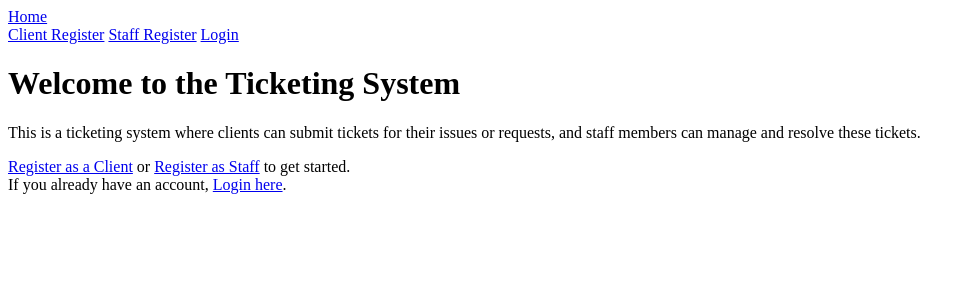
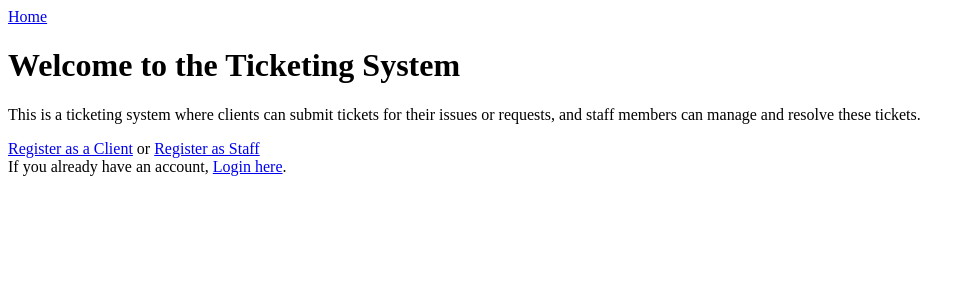
Before and after one commit to MuturiIsaac/django_heroku_project, a Django app: page / in a window 1280 px wide. Shown: the top 300 px of the page, without its empty margins (0-972 px from the left). Run offline with Django 5.2, Linux system fonts and the light colour scheme.

Commit message:
"Added logout link, removed register links for clients and staff from base template. Updated home view to display appropriate messages for clients and staff based on authentication status. Added client and staff dashboard views and redirects after client and staff registration respectively

```diff
--- a/ticketing_system/templates/base.html
+++ b/ticketing_system/templates/base.html
@@ -15,15 +15,12 @@
             {% if user.is_authenticated %}
                 {% if user.profile.is_staff %}
                     <a href="{% url 'ticket_list' %}">All Tickets</a>
+                    <a href="{% url 'logout' %}">Logout</a>
                 {% else %}
                     <a href="{% url 'ticket_create' %}">Submit Ticket</a>
                     <a href="{% url 'ticket_list' %}">My Tickets</a>
+                    <a href="{% url 'logout' %}">Logout</a>
                 {% endif %}
-                <a href="{% url 'logout' %}">Logout</a>
-            {% else %}
-                <a href="{% url 'client_register' %}">Client Register</a>
-                <a href="{% url 'staff_register' %}">Staff Register</a>
-                <a href="{% url 'login' %}">Login</a>
             {% endif %}
         </div>
     </nav>
--- a/ticketing_system/templates/home.html
+++ b/ticketing_system/templates/home.html
@@ -1,4 +1,5 @@
 {% extends 'base.html' %}
+{% load static %}
 
 {% block content %}
     <h1>Welcome to the Ticketing System</h1>
@@ -7,15 +8,9 @@
         and staff members can manage and resolve these tickets.
     </p>
     <p>
-        {% if user.is_authenticated %}
-            {% if user.profile.is_staff %}
-                You are logged in as a staff member. <a href="{% url 'ticket_list' %}">View Assigned Tickets</a>
-            {% else %}
-                You are logged in as a client. <a href="{% url 'ticket_create' %}">Submit a New Ticket</a>
-            {% endif %}
-        {% else %}
+        {% if not user.is_authenticated %}
             <a href="{% url 'client_register' %}">Register as a Client</a> or
-            <a href="{% url 'staff_register' %}">Register as Staff</a> to get started.
+            <a href="{% url 'staff_register' %}">Register as Staff</a>
             <br>
             If you already have an account, <a href="{% url 'login' %}">Login here</a>.
         {% endif %}
--- a/ticketing_system/tickets/views.py
+++ b/ticketing_system/tickets/views.py
@@ -1,4 +1,5 @@
 from django.shortcuts import render, redirect
+from django.contrib.auth.decorators import login_required
 from django.contrib.auth.forms import UserCreationForm
 from django.contrib.auth.models import User
 from .models import UserProfile
@@ -12,10 +13,18 @@ from .models import Ticket, Comment
 from .forms import CommentForm
 from .mixins import ClientRequiredMixin,StaffRequiredMixin,UserPassesTestMixin
 from django.views.generic.edit import CreateView
-from django.shortcuts import render
+
 
 def home_view(request):
     return render(request, 'home.html')
+
+@login_required
+def client_dashboard(request):
+    return render(request, 'client_dashboard.html')
+
+@login_required
+def staff_dashboard(request):
+    return render(request, 'staff_dashboard.html')
 
 def client_register(request):
     if request.method == 'POST':
@@ -23,7 +32,7 @@ def client_register(request):
         if form.is_valid():
             user = form.save()
             UserProfile.objects.create(user=user, is_staff=False)
-            return redirect('login')
+            return redirect('client_dashboard')
     else:
         form = UserCreationForm()
     return render(request, 'registration/register.html', {'form': form})
@@ -34,7 +43,7 @@ def staff_register(request):
         if form.is_valid():
             user = form.save()
             UserProfile.objects.create(user=user, is_staff=True)
-            return redirect('login')
+            return redirect('staff_dashboard')
     else:
         form = UserCreationForm()
     return render(request, 'registration/register.html', {'form': form})
```
Also changed, not shown: ticketing_system/templates/client_dashboard.html (added, +8 -0 lines), ticketing_system/templates/staff_dashboard.html (added, +7 -0 lines).
